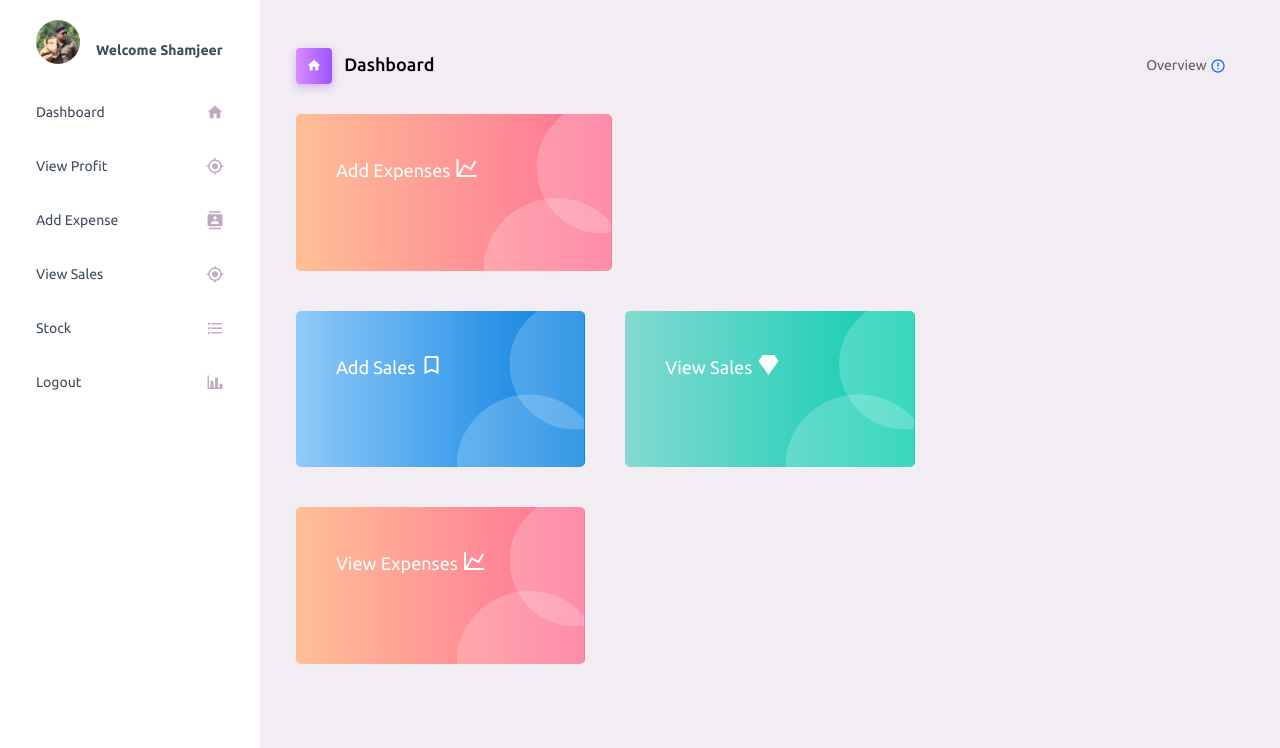
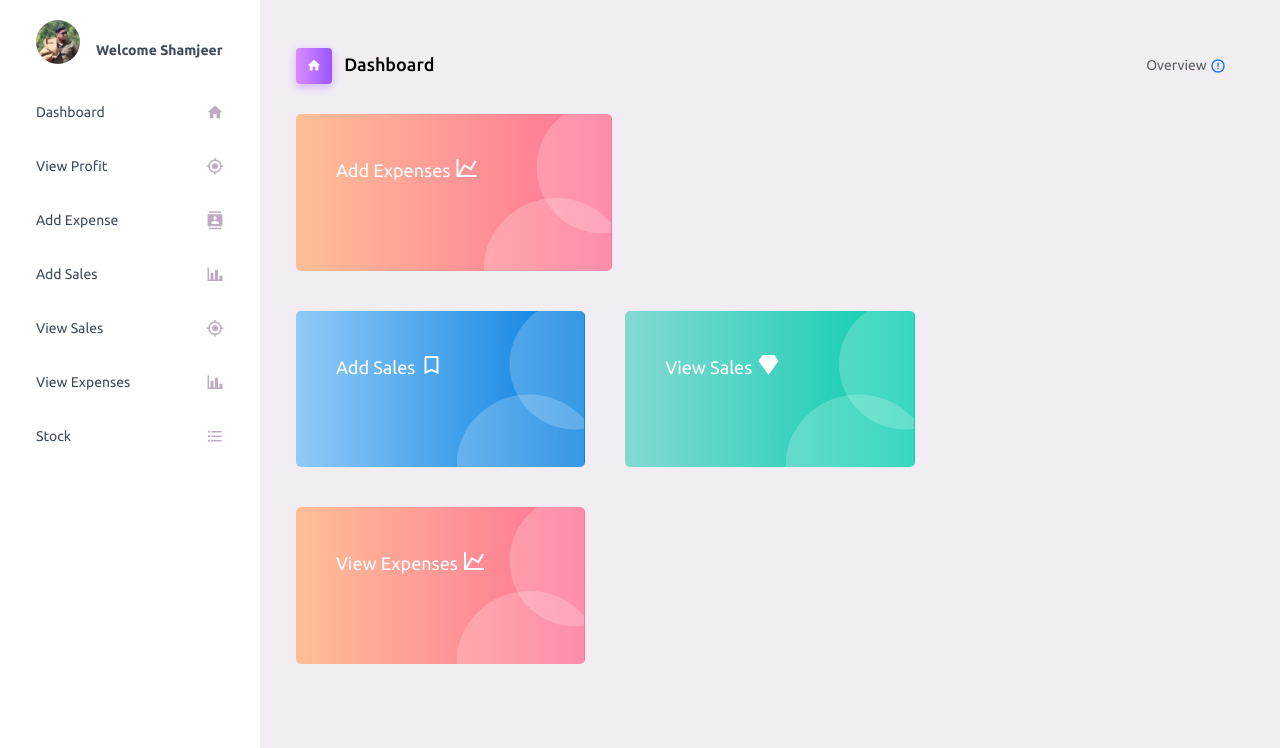
Before and after one commit to Mohammed-Rifad/riders_app, a Django app: template riders_admin/templates/dashboard.html in a window 1280 px wide. Shown: the part 71-819 px from the top of the page. Run offline with Django 4.2, Linux system fonts and the light colour scheme; the template is opened without the code that fills it, so the values that code supplies are empty; some libraries are stand-ins or nearby versions.

```diff
--- a/Riders/settings.py
+++ b/Riders/settings.py
@@ -24,7 +24,7 @@ BASE_DIR = Path(__file__).resolve().parent.parent
 SECRET_KEY = 'django-insecure-apsy21*(q&(loj*++dpp+g##m!=wny$k9ru-6m-is5zk1!=d8b'
 
 # SECURITY WARNING: don't run with debug turned on in production!
-DEBUG = True
+DEBUG = False
 
 ALLOWED_HOSTS = ['*']
 
--- a/riders_admin/templates/add_expense.html
+++ b/riders_admin/templates/add_expense.html
@@ -58,7 +58,7 @@
           amt: amount
         },
         success: function (response) {
-          alert('fr')
+
           var msg=document.getElementById('st')
           document.getElementById('msg').setAttribute('style','padding:100px')
               msg.setAttribute('style','display:block;width: 700px;height: 46px;top:23px')
@@ -67,7 +67,6 @@
               setTimeout(()=>{
                 msg.setAttribute('style','display:none')
               },1800)
-              alert('compl')
 
               $("#dt").val('')
               $("#n").val('')
--- a/riders_admin/templates/dashboard.html
+++ b/riders_admin/templates/dashboard.html
@@ -213,6 +213,12 @@
                 <i class="mdi mdi-contacts menu-icon"></i>
               </a>
             </li>
+            <li class="nav-item">
+              <a class="nav-link" href='/add-sales'>
+                <span class="menu-title">Add Sales</span>
+                <i class="mdi mdi-chart-bar menu-icon"></i>
+              </a>
+            </li>
             {% comment %} <li class="nav-item">
               <a class="nav-link" href="/view-expense">
                 <span class="menu-title">View Expense</span>
@@ -225,17 +231,18 @@
                 </a>
             </li>
             <li class="nav-item">
+              <a class="nav-link" href='/add-sales'>
+                <span class="menu-title">View Expenses</span>
+                <i class="mdi mdi-chart-bar menu-icon"></i>
+              </a>
+            </li>
+            <li class="nav-item">
               <a class="nav-link" href="">
                 <span class="menu-title">Stock</span>
                 <i class="mdi mdi-format-list-bulleted menu-icon"></i>
               </a>
             </li>
-            <li class="nav-item">
-              <a class="nav-link" href='/logout'>
-                <span class="menu-title">Logout</span>
-                <i class="mdi mdi-chart-bar menu-icon"></i>
-              </a>
-            </li>
+
             {% comment %} <li class="nav-item">
               <a class="nav-link" href="pages/tables/basic-table.html">
                 <span class="menu-title">Tables</span>
--- a/riders_admin/templates/master.html
+++ b/riders_admin/templates/master.html
@@ -57,7 +57,7 @@
                 {% comment %} <a class="dropdown-item" href="">
                   <i class="mdi mdi-cached me-2 text-success"></i> Activity Log </a> {% endcomment %}
                 <div class="dropdown-divider"></div>
-                <a class="dropdown-item" href=" href='/logout'">
+                <a class="dropdown-item" href=" href=/logout">
                   <i class="mdi mdi-logout me-2 text-primary"></i> Signout </a>
               </div>
             </li>
@@ -280,7 +280,7 @@
                 <span class="page-title-icon bg-gradient-primary text-white me-2">
 
                   <i class="mdi mdi-home"></i>
-                  <a href="{% url 'dashboard' %}" style="text-decoration:none;color:black">
+                  <a href="/dashboard" style="text-decoration:none;color:black">
                 </span> Dashboard
             </a>
               </h3>
```
Also changed, not shown: db.sqlite3.
